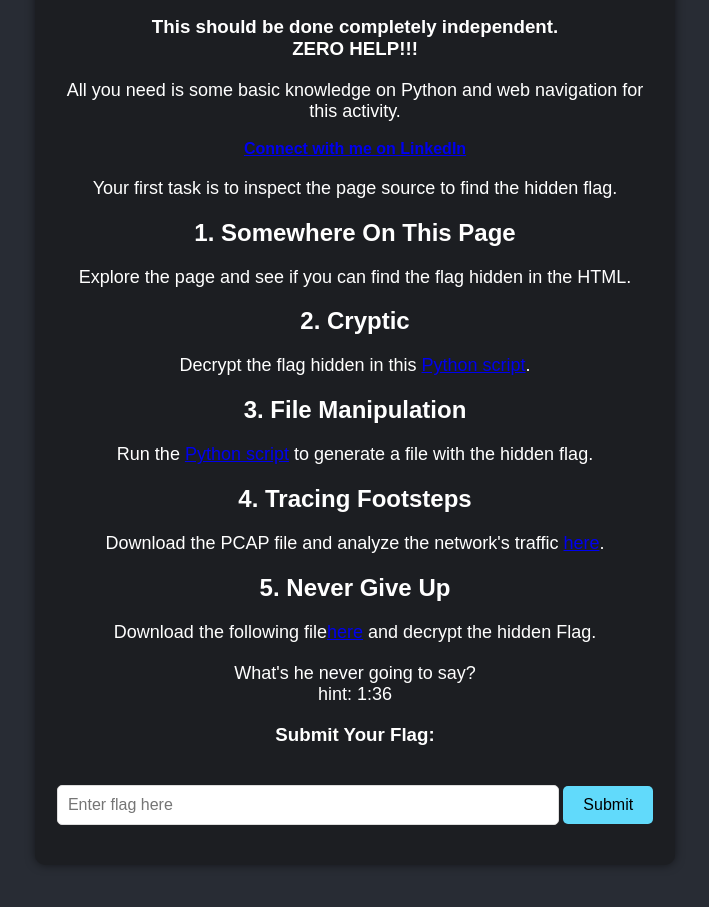
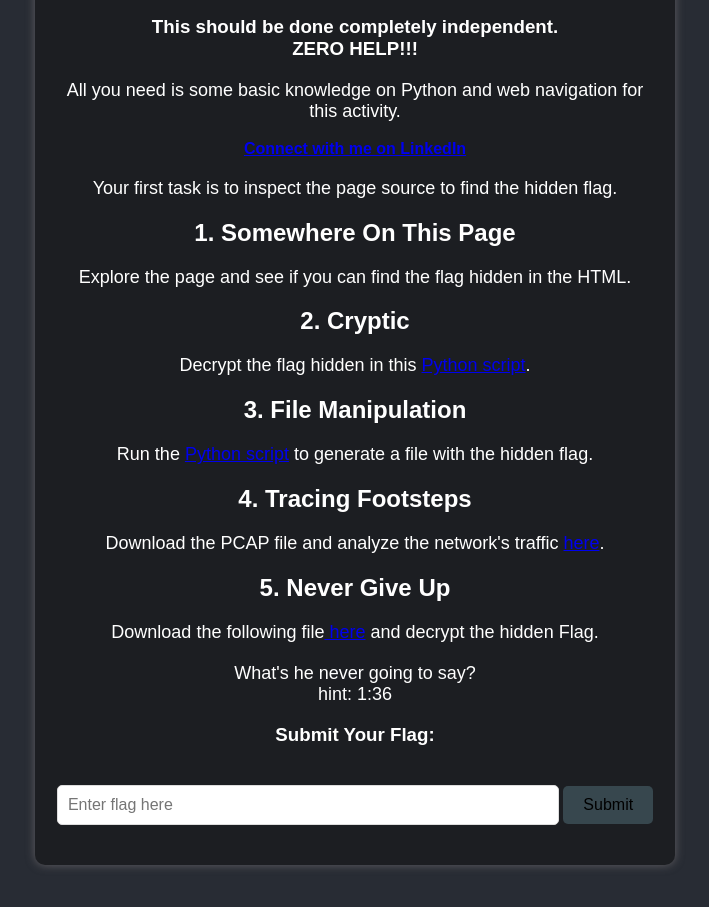
Before and after one commit to z3niith/capturetheflag, a plain HTML site: page index.html in a window 1280 px wide. Shown: the part 183-1090 px from the top of the page, without its empty margins (285-994 px from the left). Drawn offline with nearby package versions, Linux system fonts and the light colour scheme.

Commit message:
minor changes

```diff
--- a/index.html
+++ b/index.html
@@ -29,7 +29,7 @@
         <p>Download the PCAP file and analyze the network's traffic <a href="challenge4.zip" download>here</a>.</p>
 
         <h2>5. Never Give Up</h2>
-        <p>Download the following file<a href="sirrobot.png" download>here</a> and decrypt the hidden Flag.</p>
+        <p>Download the following file<a href="sirrobot.png" download> here</a> and decrypt the hidden Flag.</p>
         <p>What's he never going to say? <br>hint: 1:36</p>
 
         <h3>Submit Your Flag:</h3>
@@ -43,7 +43,7 @@
     <script>
         var typed = new Typed(".auto-type", {
             strings: ["Hi", "print('hello world')", "Hello", "Konichiwa", "Bonjour","Hola"],
-            typeSpeed: 150,
+            typeSpeed: 155,
             backSpeed: 150,
             loop: true
         });
--- a/style.css
+++ b/style.css
@@ -12,12 +12,12 @@ body {
     background-color: #1c1e22;
     padding: 20px;
     border-radius: 10px;
-    box-shadow: 0 0 10px rgba(0, 0, 0, 0.5);
+    box-shadow: 0 0 10px rgba(155, 147, 147, 0.5);
 }
 
 button {
     padding: 10px 20px;
-    background-color: #61dafb;
+    background-color: #6e99a555;
     border: none;
     border-radius: 5px;
     cursor: pointer;
```
